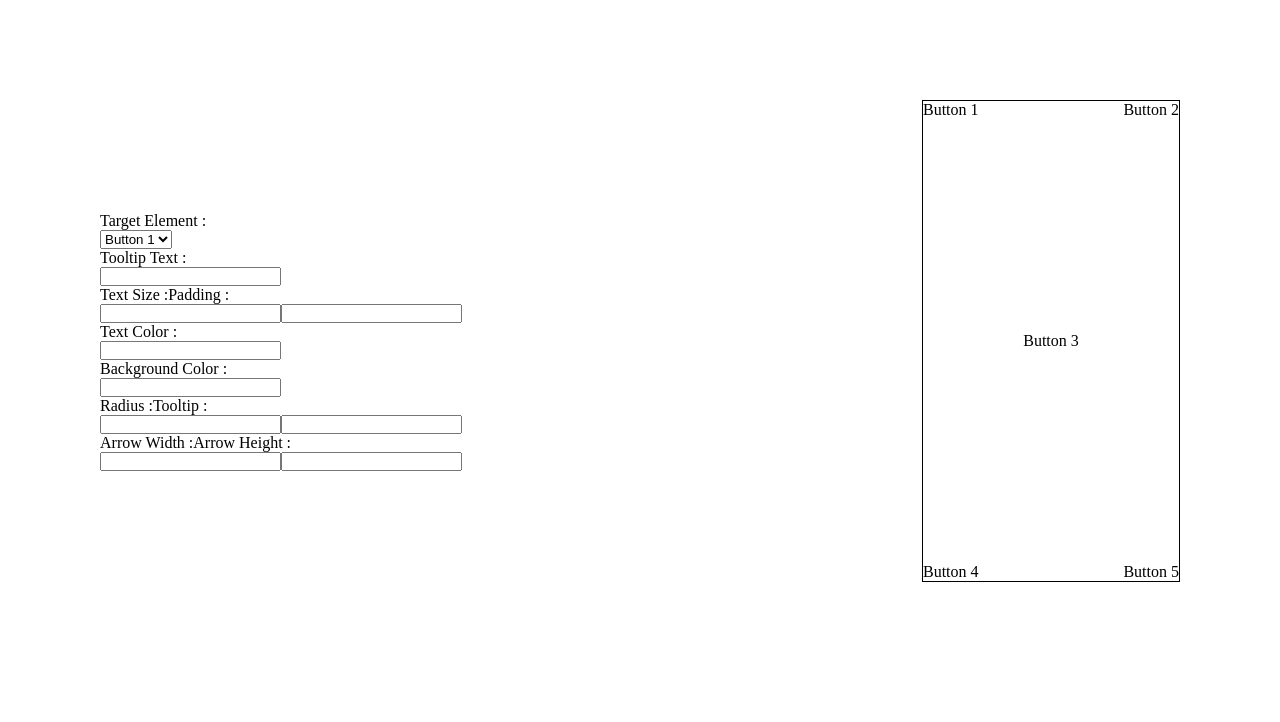
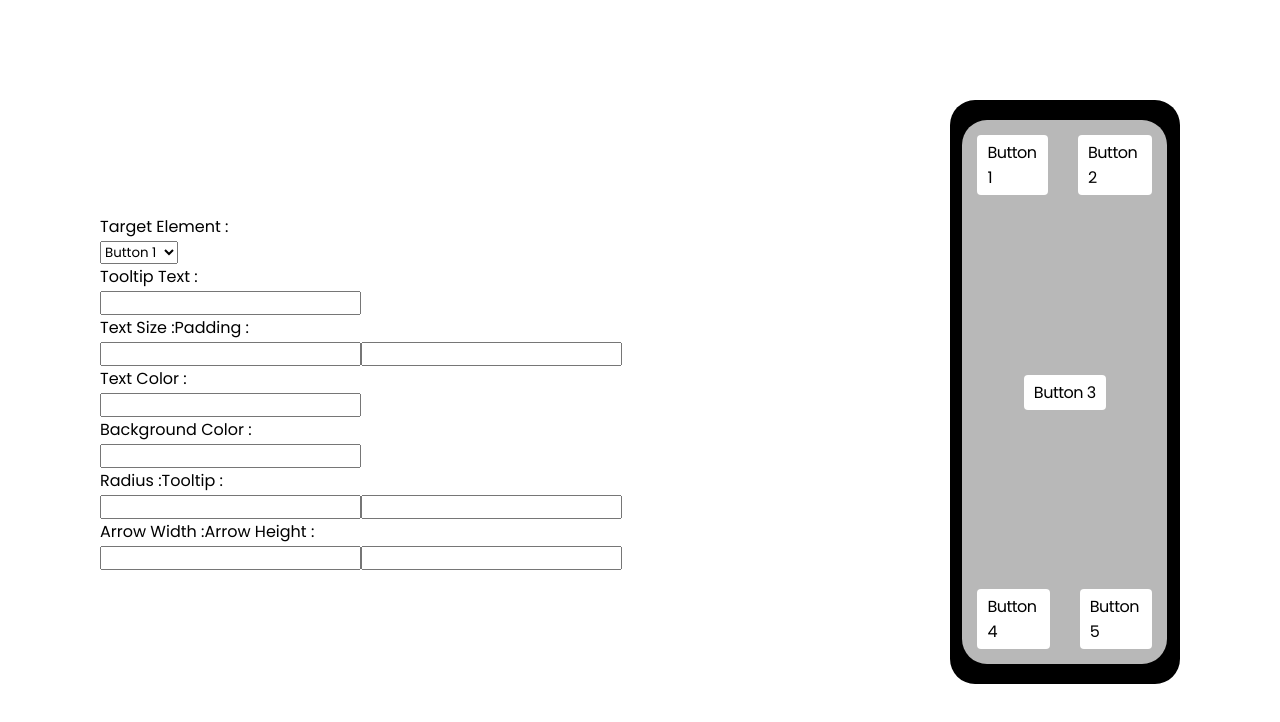
Before and after one commit to j-a-i-a-n-a-n-d/Tooltip-Assignment, a React (Create React App) app: page / in a window 1280 px wide. Shown: the top 722 px of the page. Built offline with nearby package versions, Linux system fonts and the light colour scheme.

Commit message:
Css added Divi

```diff
--- a/src/components/Left.js
+++ b/src/components/Left.js
@@ -126,33 +126,35 @@ export default function Left() {
         </div>
       </div>
       <div className='Right'>
+        <div className='wrapper-right'>
           <div className='first'>
-          <div>Button 1</div>
+            <div className='btn-bgcolor'>Button 1</div>
             {formData.targetElement === 'Button1' && (
               <div className='tooltip'>{formData.tooltipText}</div>
             )}
-          <div>Button 2</div>
+            <div className='btn-bgcolor'>Button 2</div>
             {formData.targetElement === 'Button2' && (
               <div className='tooltip'>{formData.tooltipText}</div>
             )}
           </div>
           <div className='second'>
-          <div className=''>Button 3</div>
+            <div className='btn-bgcolor'>Button 3</div>
             {formData.targetElement === 'Button3' && (
               <div className='tooltip'>{formData.tooltipText}</div>
             )}
           </div>
           <div className='third'>
-          <div>Button 4</div>
+            <div className='btn-bgcolor'>Button 4</div>
             {formData.targetElement === 'Button4' && (
               <div className='tooltip'>{formData.tooltipText}</div>
             )}
-          <div>Button 5</div>
+            <div className='btn-bgcolor'>Button 5</div>
             {formData.targetElement === 'Button5' && (
               <div className='tooltip'>{formData.tooltipText}</div>
             )}
           </div>
         </div>
+      </div>
     </>
   );
 }
--- a/src/components/left.css
+++ b/src/components/left.css
@@ -1,12 +1,13 @@
 .Left {
 }
 .Right {
-  border: 1px black solid;
-  width: 20vw;
-  height: 60vh;
+  width: 18vw;
+  height: 73vh;
+  background-color: #000000;
   display: flex;
-  flex-direction: column;
-  justify-content: space-between;
+  justify-content: center;
+  align-items: center;
+  border-radius: 25px;
 }
 .first {
   display: flex;
@@ -23,3 +24,22 @@
   flex-direction: row;
   justify-content: center;
 }
+.wrapper-right {
+  display: flex;
+  flex-direction: column;
+  justify-content: space-between;
+  width: 16vw;
+  height: 68vh;
+  background-color: #b8b8b8;
+  border-radius: 25px;
+}
+
+.btn-bgcolor {
+  background-color: white;
+  padding: 5px 10px;
+  border-radius: 4px;
+  margin: 15px;
+  letter-spacing: -0.5px;
+  font-size: 16px;
+  font-weight: 500;
+}
--- a/src/index.css
+++ b/src/index.css
@@ -1,4 +1,8 @@
+@import url('https://fonts.googleapis.com/css2?family=Barlow&family=Lato:wght@900&family=Poppins&display=swap');
 * {
   padding: 0px;
   margin: 0px;
+  font-family: 'Barlow', sans-serif;
+  font-family: 'Lato', sans-serif;
+  font-family: 'Poppins', sans-serif;
 }
```
Lines whose indentation alone changed are shown as unchanged.
